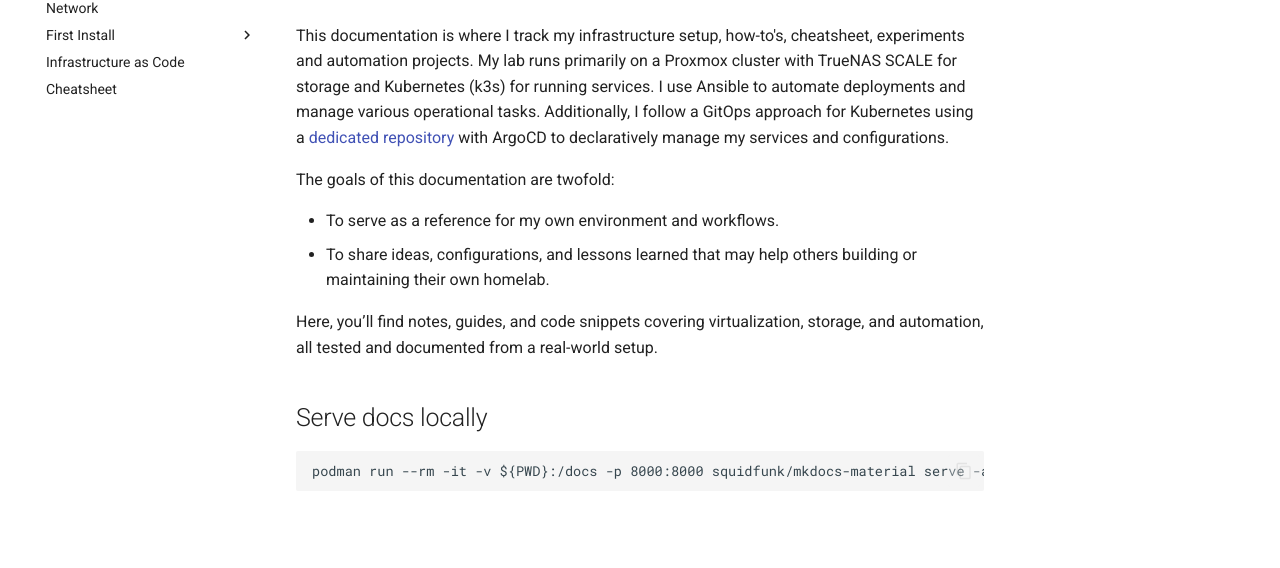
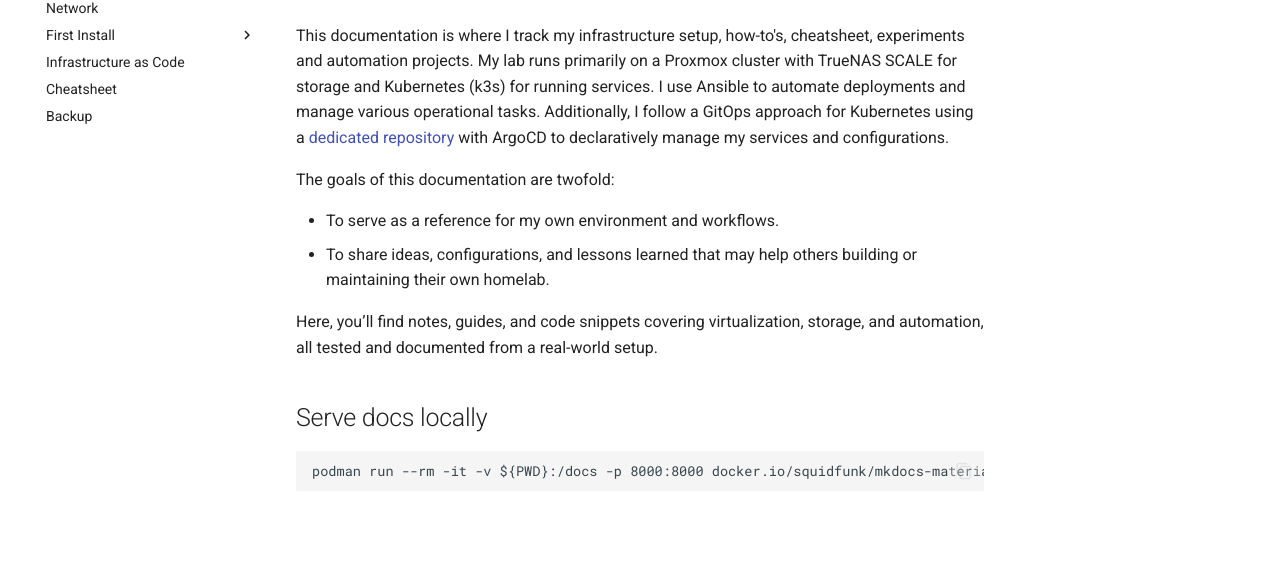
Before and after one commit to x-real-ip/documentation, an MkDocs documentation site: the page built from docs/index.md, in a window 1280 px wide. Shown: the part 157-725 px from the top of the page. Built offline with MkDocs 1.6.1 and Material for MkDocs 9.7.7, drawn with Linux system fonts in a browser that asks for light colours.

Commit message:
Add backup docs

````diff
--- a/docs/index.md
+++ b/docs/index.md
@@ -13,5 +13,5 @@ Here, you’ll find notes, guides, and code snippets covering virtualization, st
 ## Serve docs locally
 
 ```
-podman run --rm -it -v ${PWD}:/docs -p 8000:8000 squidfunk/mkdocs-material serve -a 0.0.0.0:8000
+podman run --rm -it -v ${PWD}:/docs -p 8000:8000 docker.io/squidfunk/mkdocs-material serve -a 0.0.0.0:8000
 ```
--- a/mkdocs.yml
+++ b/mkdocs.yml
@@ -10,6 +10,7 @@ nav:
       - odroid.md
   - Infrastructure as Code: infrastructure-as-code.md
   - Cheatsheet: cheatsheet.md
+  - Backup: backup.md
 theme:
   name: material
   features:
````
Also changed, not shown: docs/backup.md (added, +31 -0 lines).
